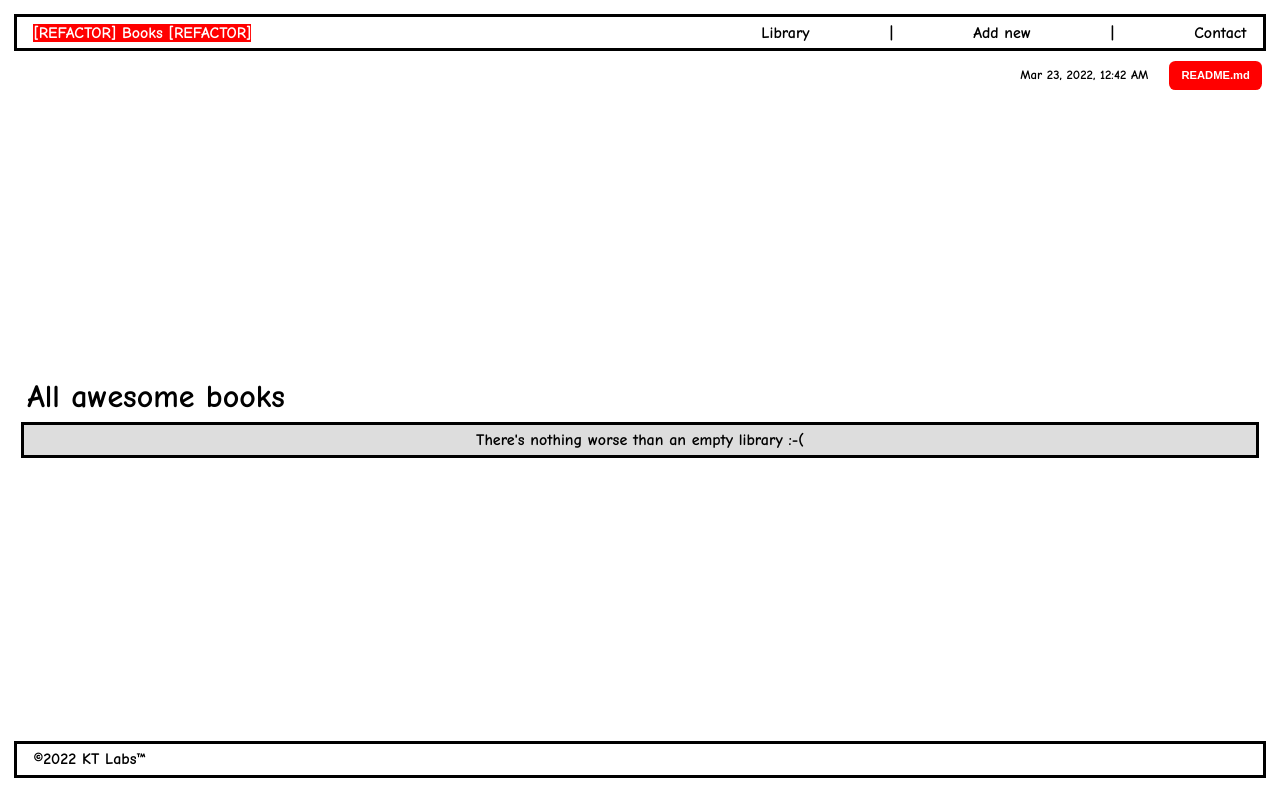
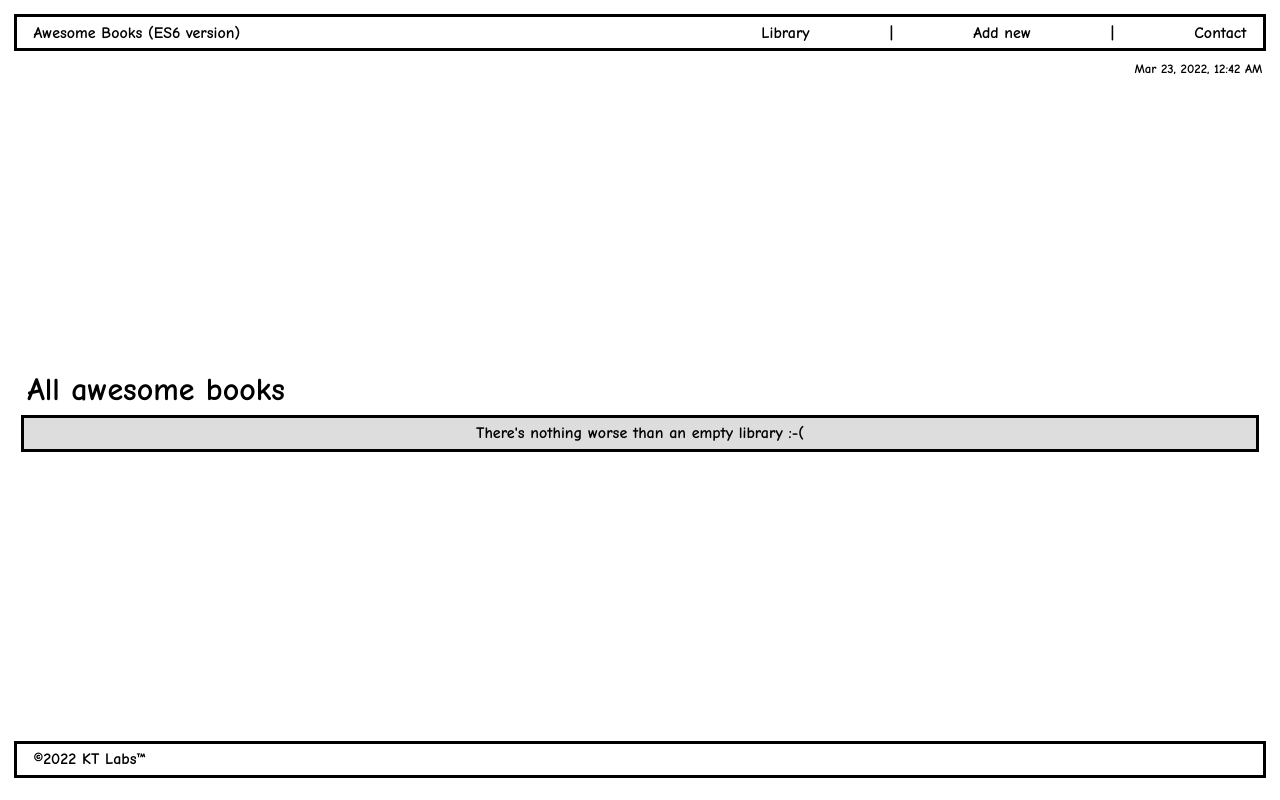
Before and after one commit to mrjuda/books-es6, a website with bundled scripts: page index.html in a window 1280 px wide. Built offline with nearby package versions, Linux system fonts and the light colour scheme.

```diff
--- a/index.html
+++ b/index.html
@@ -5,14 +5,14 @@
   <meta http-equiv="X-UA-Compatible" content="IE=edge">
   <meta name="viewport" content="width=device-width, initial-scale=1.0">
   <link rel="stylesheet" href="./styles/index.css" />
-  <title>AB REFACTOR</title>
+  <title>Awesome Books (ES6 version)</title>
 </head>
 <body>
   <div class="grid-container">
     <!-- START OF GRID-CONTAINER -->
     <header>
       <nav class="nav-bar">
-        <div class="logo" id="HomeBtn">[REFACTOR] Books [REFACTOR]</div>
+        <div class="logo" id="HomeBtn">Awesome Books (ES6 version)</div>
 
         <ul class="menu" id="Menu">
           <li class="menu-item" id="LibraryBtn"><a href="#">Library</a></li>
@@ -24,12 +24,6 @@
       </nav>
       <div class="date-time">
         <span id='date-time'></span>
-        <button
-          type="button"
-          class="readme-link"
-          onclick="location.href='https://github.com/mrjuda/sentup-env/blob/main/README.md'"
-          >README.md
-        </button>
       </div>
     </header>
     <section class="library" id="Library">
--- a/styles/index.scss
+++ b/styles/index.scss
@@ -40,11 +40,6 @@
 header {
   padding: 0;
   margin: 0;
-}
-
-.logo {
-  color: #fff;
-  background-color: #f00;
 }
 
 .grid-container {
```
Also changed, not shown: styles/index.css, 1 other file.
